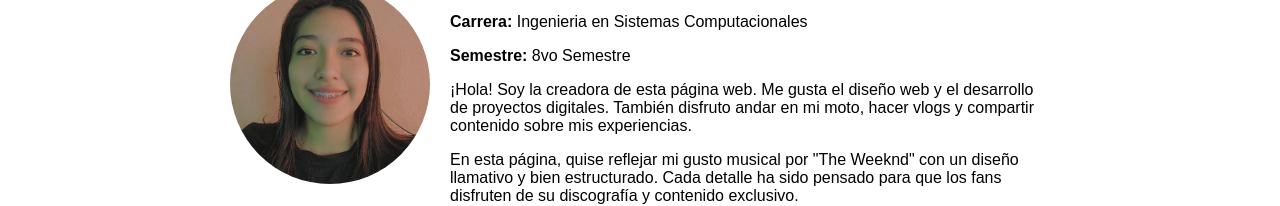
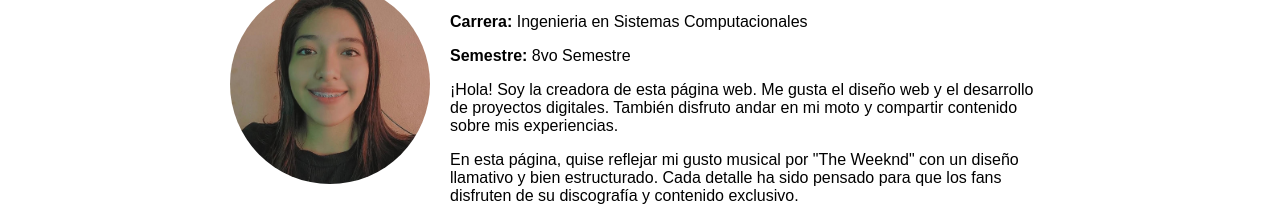
Before and after one commit to AridaiJimenez/theweeknd, a plain HTML site: page about.html in a window 1280 px wide. Shown: the part 321-527 px from the top of the page. Drawn offline with Linux system fonts and the light colour scheme.

Commit message:
Update about.html

```diff
--- a/about.html
+++ b/about.html
@@ -27,7 +27,7 @@
                 <p><strong>Escuela:</strong> Instituto Tecnológico de Tuxtepec</p>
                 <p><strong>Carrera:</strong> Ingenieria en Sistemas Computacionales</p>
                 <p><strong>Semestre:</strong> 8vo Semestre</p>
-                <p>¡Hola! Soy la creadora de esta página web. Me gusta el diseño web y el desarrollo de proyectos digitales. También disfruto andar en mi moto, hacer vlogs y compartir contenido sobre mis experiencias.</p>
+                <p>¡Hola! Soy la creadora de esta página web. Me gusta el diseño web y el desarrollo de proyectos digitales. También disfruto andar en mi moto y compartir contenido sobre mis experiencias.</p>
                 <p>En esta página, quise reflejar mi gusto musical por "The Weeknd" con un diseño llamativo y bien estructurado. Cada detalle ha sido pensado para que los fans disfruten de su discografía y contenido exclusivo.</p>
                 <p>La materia para la que realice esta pagina web, es Desarrollo de FrontEnd. Impartida por la profesora: Maria de los Angeles Martinez Morales. </p><br>
                 <p>Si quieres saber más sobre mí o colaborar en un proyecto, no dudes en contactarme, en el apartado de abajo estare dejando mis redes sociales...</p>
```
